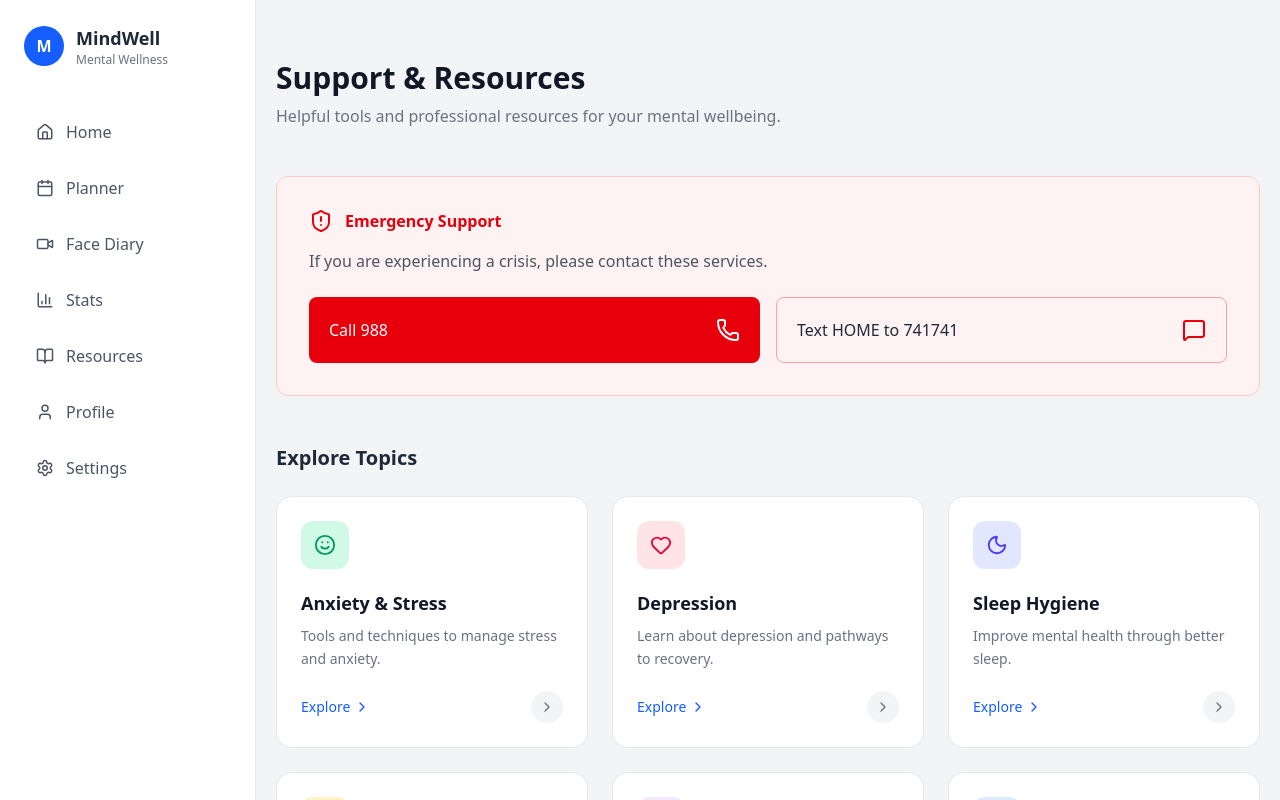
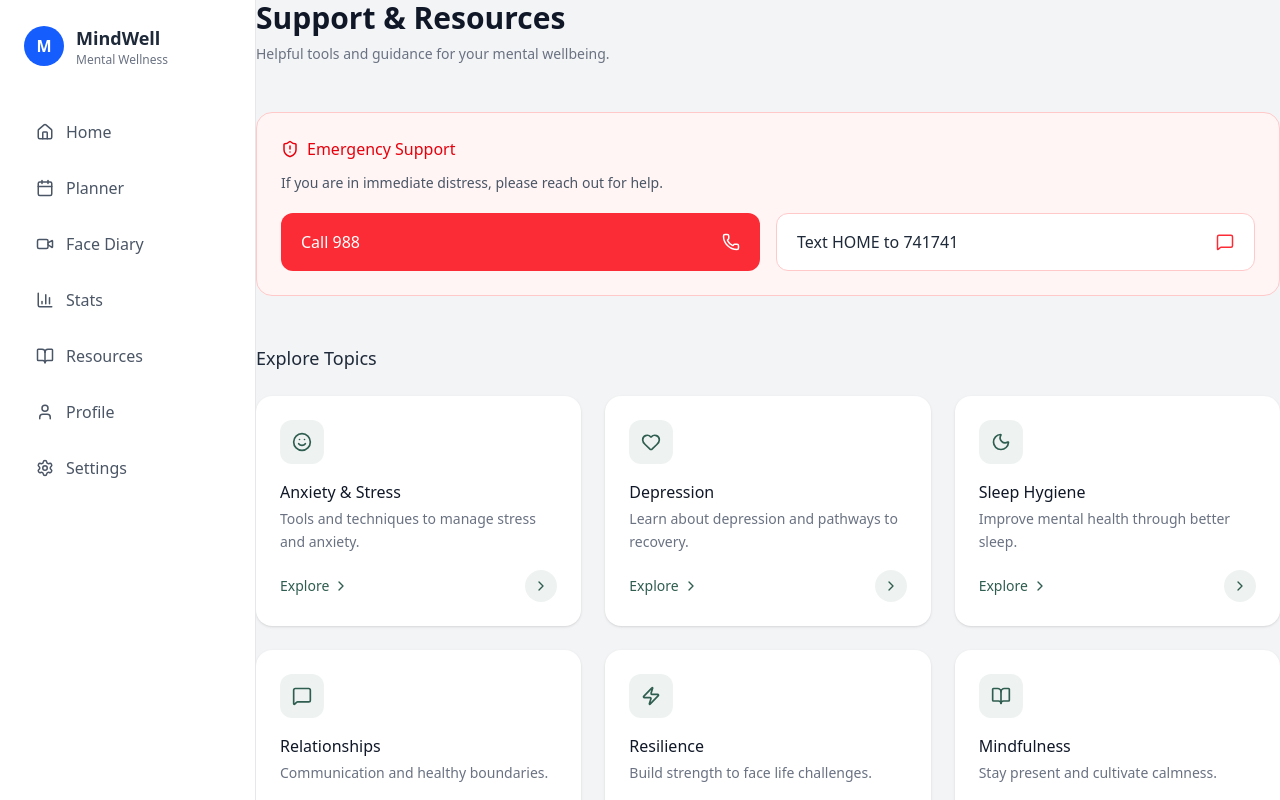
Before and after one commit to AjayGodara2417/Mindwell, a Next.js app: page /resources in a window 1280 px wide. Shown: the top 800 px of the page. Built offline with nearby package versions, Linux system fonts and the light colour scheme.

Commit message:
Ui Ux 2.0

```diff
--- a/src/app/(main_pages)/resources/page.tsx
+++ b/src/app/(main_pages)/resources/page.tsx
@@ -19,146 +19,134 @@ export default function ResourcesPage() {
       title: "Anxiety & Stress",
       desc: "Tools and techniques to manage stress and anxiety.",
       icon: Smile,
-      color: "text-emerald-600",
-      bg: "bg-emerald-100",
     },
     {
       title: "Depression",
       desc: "Learn about depression and pathways to recovery.",
       icon: Heart,
-      color: "text-rose-600",
-      bg: "bg-rose-100",
     },
     {
       title: "Sleep Hygiene",
       desc: "Improve mental health through better sleep.",
       icon: Moon,
-      color: "text-indigo-600",
-      bg: "bg-indigo-100",
     },
     {
       title: "Relationships",
       desc: "Communication and healthy boundaries.",
       icon: MessageSquare,
-      color: "text-amber-600",
-      bg: "bg-amber-100",
     },
     {
       title: "Resilience",
       desc: "Build strength to face life challenges.",
       icon: Zap,
-      color: "text-purple-600",
-      bg: "bg-purple-100",
     },
     {
       title: "Mindfulness",
       desc: "Stay present and cultivate calmness.",
       icon: BookOpen,
-      color: "text-blue-600",
-      bg: "bg-blue-100",
     },
   ];
 
   return (
-    <div className="max-w-6xl px-5 py-15 mx-auto space-y-12">
+    <div className="max-w-6xl mx-auto space-y-12">
 
       {/* Header */}
       <div>
-        <h1 className="text-3xl font-bold text-gray-900 mb-2">
+        <h1 className="text-3xl font-semibold text-gray-900">
           Support & Resources
         </h1>
-        <p className="text-gray-500">
-          Helpful tools and professional resources for your mental wellbeing.
+        <p className="text-gray-500 mt-2 text-sm">
+          Helpful tools and guidance for your mental wellbeing.
         </p>
       </div>
 
-      {/* Emergency Section */}
-      <section className="bg-red-50 border border-red-200 rounded-xl p-8">
-        <div className="flex items-center gap-3 mb-4 text-red-600 font-semibold">
-          <ShieldAlert />
+      {/* Emergency Section (Soft UI) */}
+      <section className="bg-[#fff5f5] border border-red-200 rounded-2xl p-6">
+
+        <div className="flex items-center gap-2 text-red-600 font-medium mb-3">
+          <ShieldAlert size={18} />
           Emergency Support
         </div>
 
-        <p className="text-gray-600 mb-6">
-          If you are experiencing a crisis, please contact these services.
+        <p className="text-sm text-gray-600 mb-5">
+          If you are in immediate distress, please reach out for help.
         </p>
 
         <div className="grid md:grid-cols-2 gap-4">
+
           <a
             href="tel:988"
-            className="bg-red-600 text-white p-5 rounded-lg flex justify-between items-center hover:bg-red-500 transition"
+            className="bg-red-500 text-white px-5 py-4 rounded-xl flex justify-between items-center hover:opacity-90 transition"
           >
             Call 988
-            <Phone />
+            <Phone size={18} />
           </a>
 
           <a
             href="sms:741741"
-            className="border border-red-300 p-5 rounded-lg flex justify-between items-center hover:bg-red-50 transition"
+            className="bg-white border border-red-200 px-5 py-4 rounded-xl flex justify-between items-center hover:bg-red-50 transition"
           >
             Text HOME to 741741
-            <MessageSquare className="text-red-600" />
+            <MessageSquare size={18} className="text-red-500" />
           </a>
+
         </div>
       </section>
 
       {/* Categories */}
       <section>
-        <h2 className="text-xl font-semibold mb-6 text-gray-800">
+
+        <h2 className="text-lg font-medium text-gray-800 mb-6">
           Explore Topics
         </h2>
 
         <div className="grid md:grid-cols-3 gap-6">
+
           {categories.map((cat, i) => {
             const Icon = cat.icon;
 
             return (
               <div
                 key={i}
-                className="group relative bg-white border border-gray-200 rounded-2xl p-6
-        hover:shadow-xl hover:-translate-y-1 transition-all duration-300 cursor-pointer"
+                className="bg-white rounded-2xl p-6 shadow-sm hover:shadow-md transition cursor-pointer"
               >
-                {/* Glow Effect */}
-                <div className="absolute inset-0 rounded-2xl opacity-0 group-hover:opacity-100 transition duration-300 bg-linear-to-br from-blue-50 to-transparent pointer-events-none" />
 
                 {/* Icon */}
-                <div
-                  className={`${cat.bg} ${cat.color} w-12 h-12 rounded-xl flex items-center justify-center mb-5
-          group-hover:scale-110 transition`}
-                >
-                  <Icon size={22} />
+                <div className="w-11 h-11 rounded-xl bg-[#eef3f1] flex items-center justify-center mb-4">
+                  <Icon size={20} className="text-[#2f5d50]" />
                 </div>
 
                 {/* Title */}
-                <h3 className="font-semibold text-lg text-gray-900 mb-2 group-hover:text-blue-600 transition">
+                <h3 className="font-medium text-gray-900 mb-1">
                   {cat.title}
                 </h3>
 
                 {/* Description */}
-                <p className="text-sm text-gray-500 mb-5 leading-relaxed">
+                <p className="text-sm text-gray-500 mb-4 leading-relaxed">
                   {cat.desc}
                 </p>
 
                 {/* CTA */}
-                <div className="flex items-center justify-between">
-                  <span className="text-blue-600 text-sm font-medium flex items-center gap-1 group-hover:gap-2 transition-all">
-                    Explore <ChevronRight size={16} />
+                <div className="flex items-center justify-between text-sm text-[#2f5d50]">
+
+                  <span className="flex items-center gap-1">
+                    Explore
+                    <ChevronRight size={16} />
                   </span>
 
-                  {/* Subtle Arrow Circle */}
-                  <div className="w-8 h-8 rounded-full bg-gray-100 flex items-center justify-center
-          group-hover:bg-blue-600 transition">
-                    <ChevronRight
-                      size={16}
-                      className="text-gray-500 group-hover:text-white transition"
-                    />
+                  <div className="w-8 h-8 rounded-full bg-[#eef3f1] flex items-center justify-center">
+                    <ChevronRight size={16} />
                   </div>
+
                 </div>
+
               </div>
             );
           })}
+
         </div>
       </section>
+
     </div>
   );
 }
```
